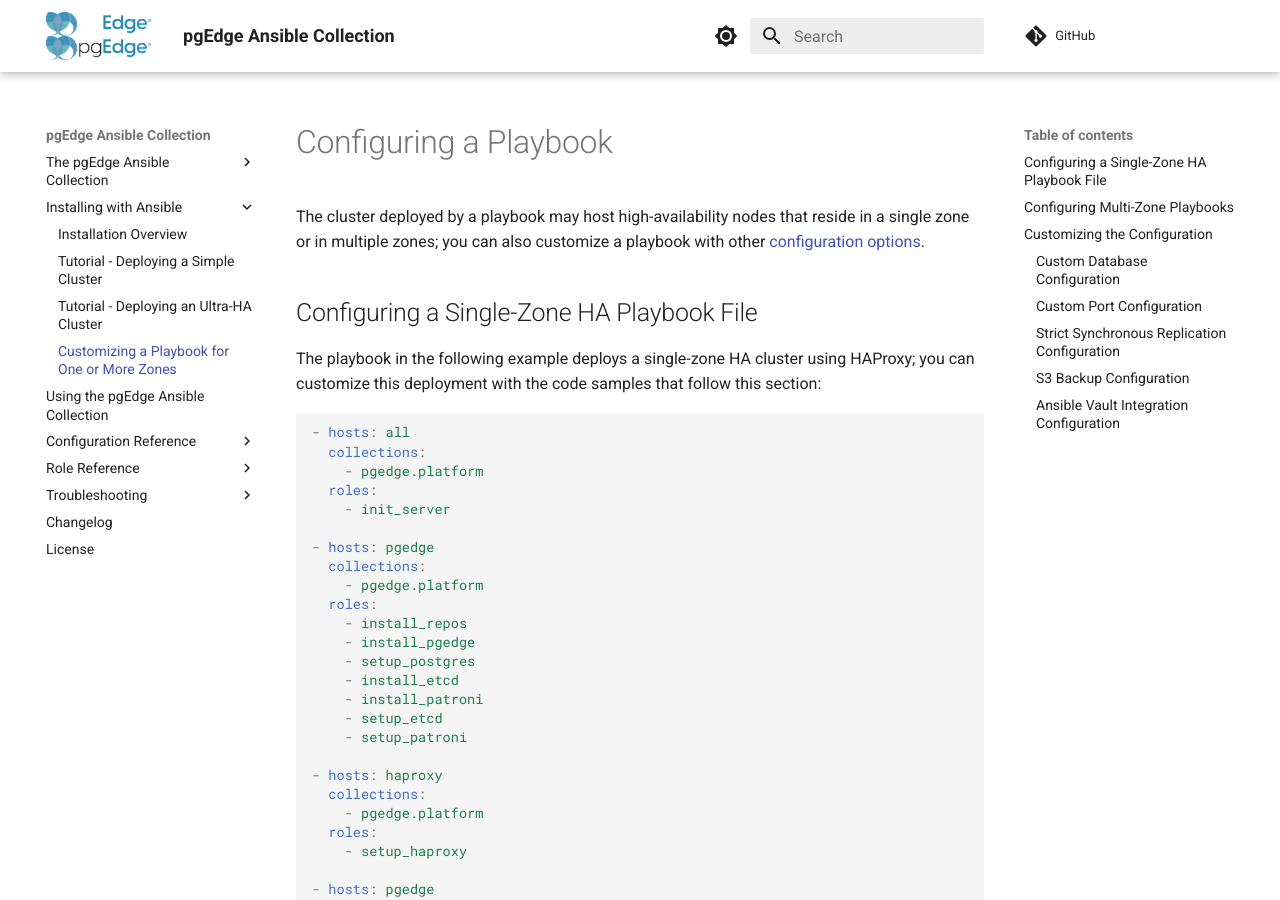
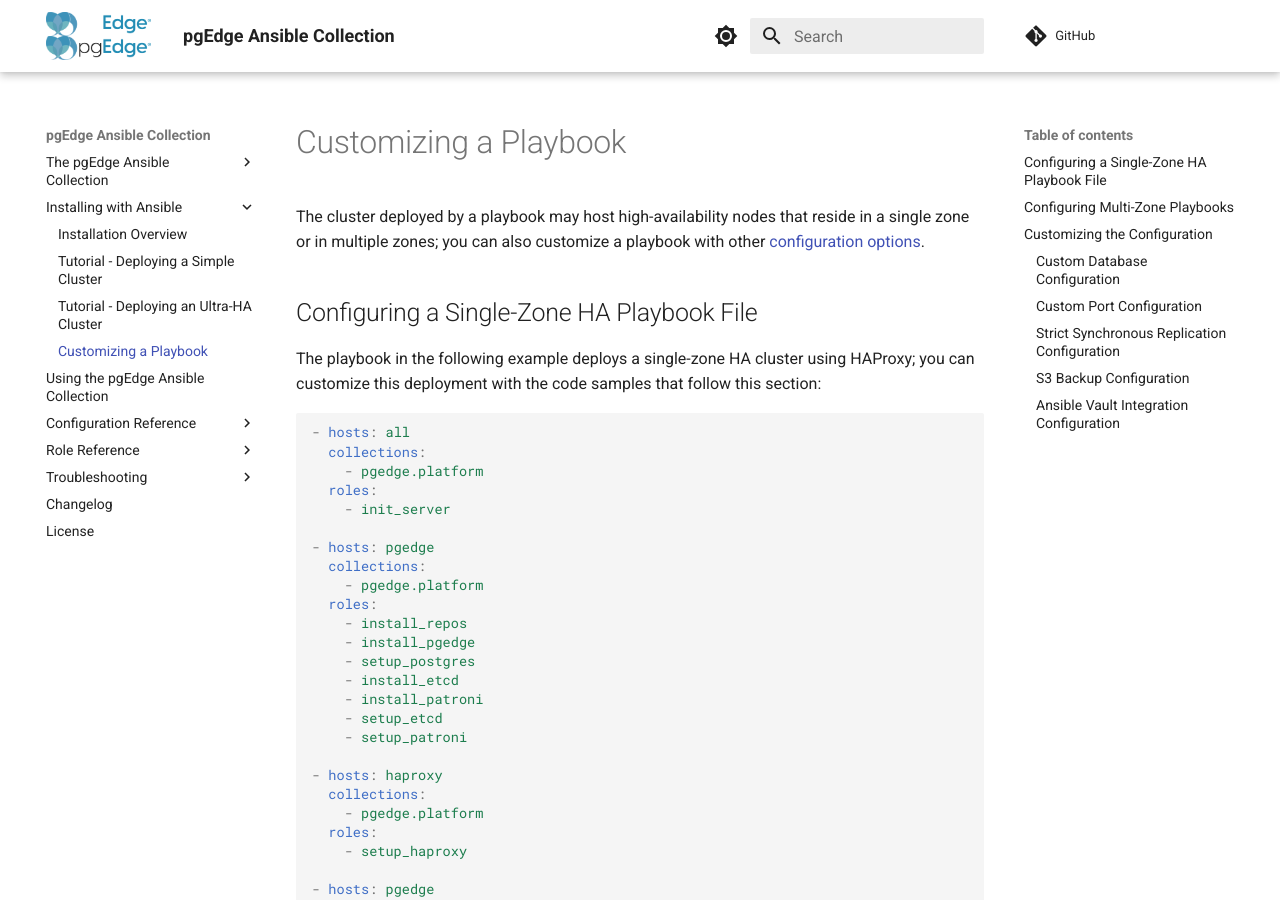
Before and after one commit to pgEdge/pgedge-ansible, an MkDocs documentation site: the page built from docs/configure_playbook.md, in a window 1280 px wide and 900 px high. Built offline with MkDocs 1.6.1 and Material for MkDocs 9.7.7, drawn with Linux system fonts in a browser that asks for light colours; comment, search, counter and statistics services are not loaded.

Commit message:
Tweaking nav panel

```diff
--- a/docs/configure_playbook.md
+++ b/docs/configure_playbook.md
@@ -1,4 +1,4 @@
-# Configuring a Playbook
+# Customizing a Playbook
 
 The cluster deployed by a playbook may host high-availability nodes that
 reside in a single zone or in multiple zones; you can also customize a
--- a/mkdocs.yml
+++ b/mkdocs.yml
@@ -57,7 +57,7 @@
       - Installation Overview: installation.md
       - Tutorial - Deploying a Simple Cluster: simple_cluster.md
       - Tutorial - Deploying an Ultra-HA Cluster: ultra_ha.md
-      - Customizing a Playbook for One or More Zones: configure_playbook.md
+      - Customizing a Playbook: configure_playbook.md
   - Using the pgEdge Ansible Collection: usage.md
   - Configuration Reference:
       - Configuration Overview: configuration.md
```
